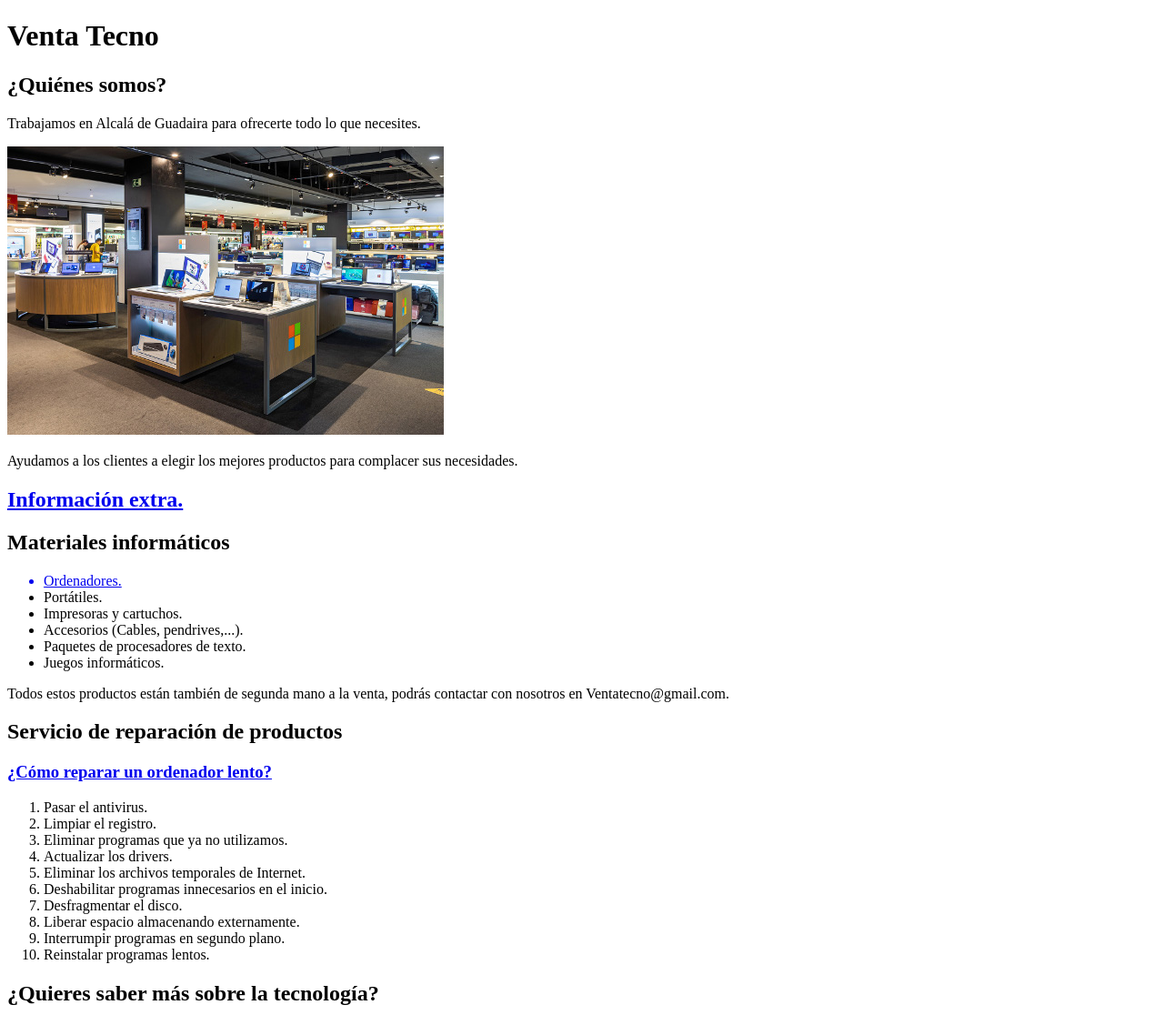
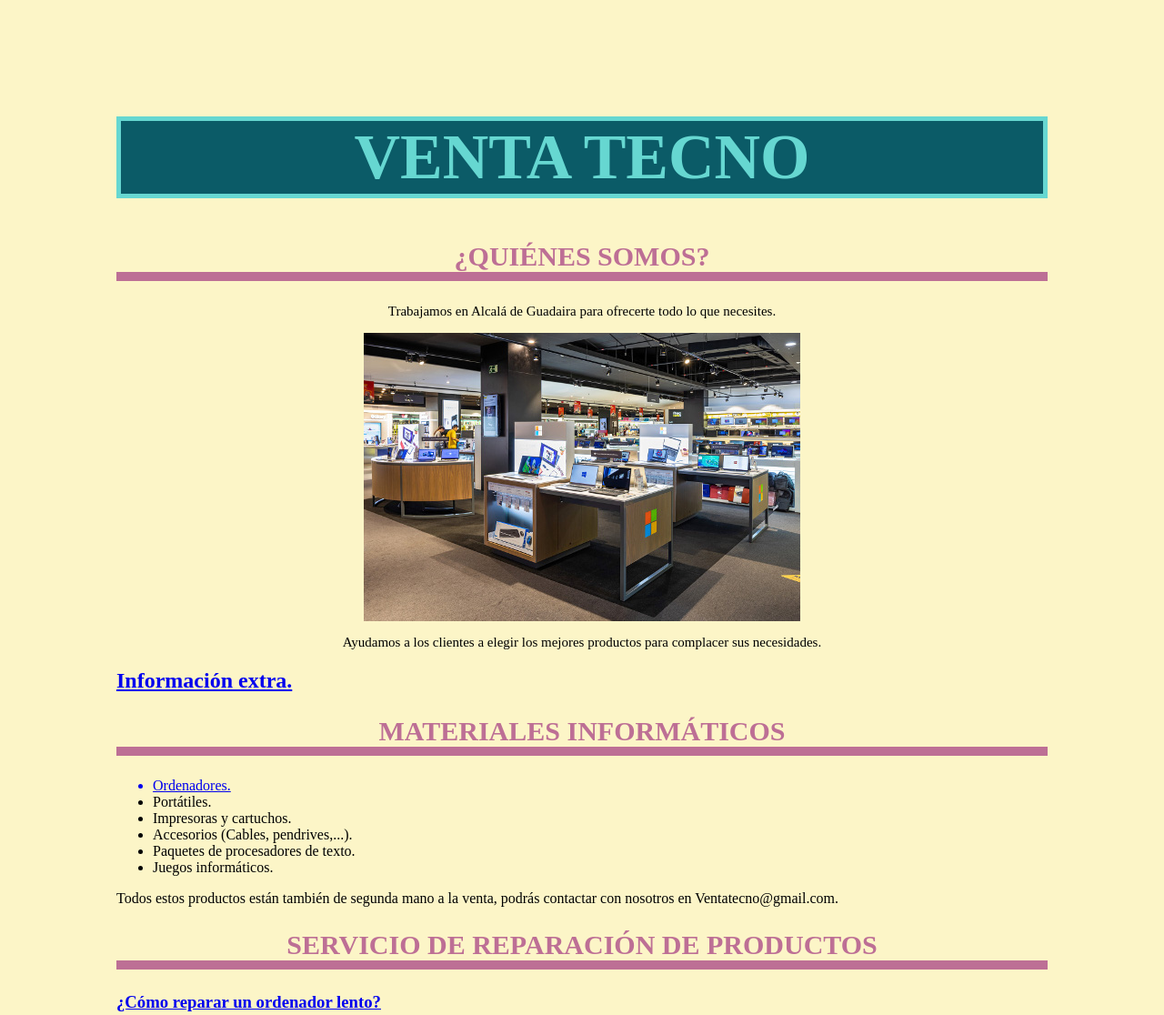
Before and after one commit to lauagg316/Web_tic10, a plain HTML site: page index.html in a window 1280 px wide. Shown: the top 1116 px of the page at 91% size. Drawn offline with Linux system fonts and the light colour scheme.

Commit message:
Add files via upload

```diff
--- a/index.html
+++ b/index.html
@@ -2,21 +2,30 @@
 <html>
     <head>
         <title>Web oficial de Venta Tecno</title>
+        <style>
+            h1 {color: #66D7D1; text-align: center; font-size: 70px; background: #0B5B67; border: 5px solid}
+            body {background: #FCF5C7; margin: 10%}
+            .títulos{color: #BD6F95; text-align: center; font-size:30px; border-bottom: 10px solid}
+           #rt {text-align: center; display:block;
+margin:auto;}
+            #t {text-align: center; font-size: 15px;}
+
+        </style>
     </head>
     <body>
-        <h1>Venta Tecno</h1>
-        <h2>¿Quiénes somos?</h2>
-        <p>Trabajamos en Alcalá de Guadaira para ofrecerte todo lo que necesites.</p>
+        <h1>VENTA TECNO</h1>
+        <h2 class="títulos">¿QUIÉNES SOMOS?</h2>
+        <p id="t">Trabajamos en Alcalá de Guadaira para ofrecerte todo lo que necesites.</p>
         <a href="teoria.html">
-        <img src="foto3.jpg" alt="Foto de nuestra Tienda">
+        <img id="rt" src="foto3.jpg" alt="Foto de nuestra Tienda">
         </a>
 
-        <p>Ayudamos a los clientes a elegir los mejores productos para complacer sus necesidades.</p>
+        <p id="t">Ayudamos a los clientes a elegir los mejores productos para complacer sus necesidades.</p>
 
     <a href="#INFO">
         <h2>Información extra.</h2>
     </a>
-        <h2>Materiales informáticos</h2>
+        <h2 class="títulos">MATERIALES INFORMÁTICOS</h2>
         <ul>
         <a href="teoria.html">
             <li>Ordenadores.</li>
@@ -28,7 +37,7 @@
             <li>Juegos informáticos.</li>
         </ul>
         <p>Todos estos productos están también de segunda mano a la venta, podrás contactar con nosotros  en Ventatecno@gmail.com.</p>
-        <h2>Servicio de reparación de productos</h2>
+        <h2 class="títulos">SERVICIO DE REPARACIÓN DE PRODUCTOS</h2>
         <a href="practica.html">
         <h3>¿Cómo reparar un ordenador lento?</h3>
         </a>
@@ -44,7 +53,7 @@
             <li>Interrumpir programas en segundo plano.</li>
             <li>Reinstalar programas lentos.</li>
         </ol>
-        <h2>¿Quieres saber más sobre la tecnología?</h2>
+        <h2 class="títulos">¿QUIERES SABER MÁS SOBRE LA TECNOLOGÍA?</h2>
         <p id="INFO">La tecnología es útil y beneficiosa en muchas áreas, en especial en la nuestra, en la de la información, ya que nos permite mejorar la organización del trabajo en nuestras vidas (profesional y personal), nos permite reducir tareas repetitivas, mejorar la gestión interna de un proceso, ofrecer y recibir más y mejores servicios individuales y colectivos.</p>
 
 
```
Also changed, not shown: practica.html (+12 -1 lines), teoria.html (+11 -2 lines).
